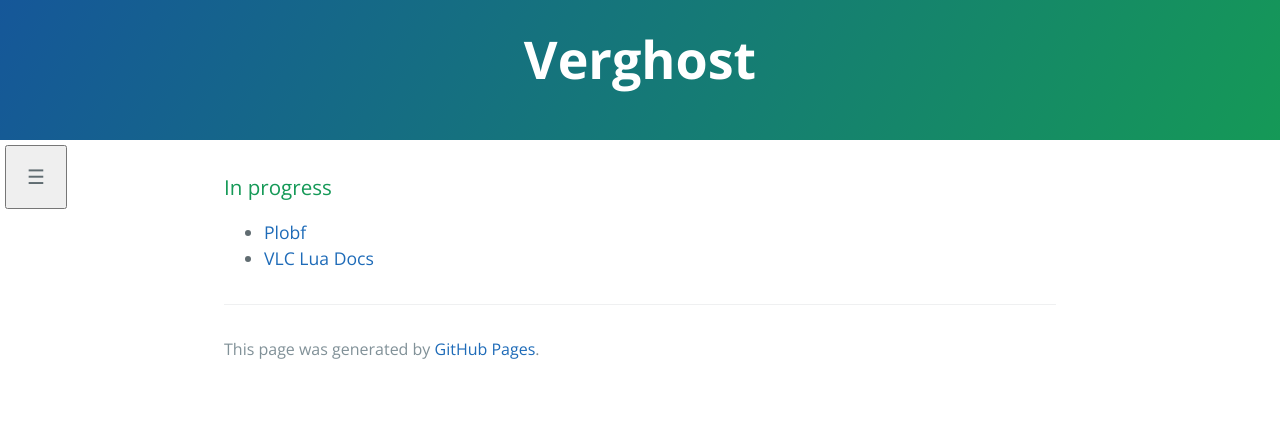
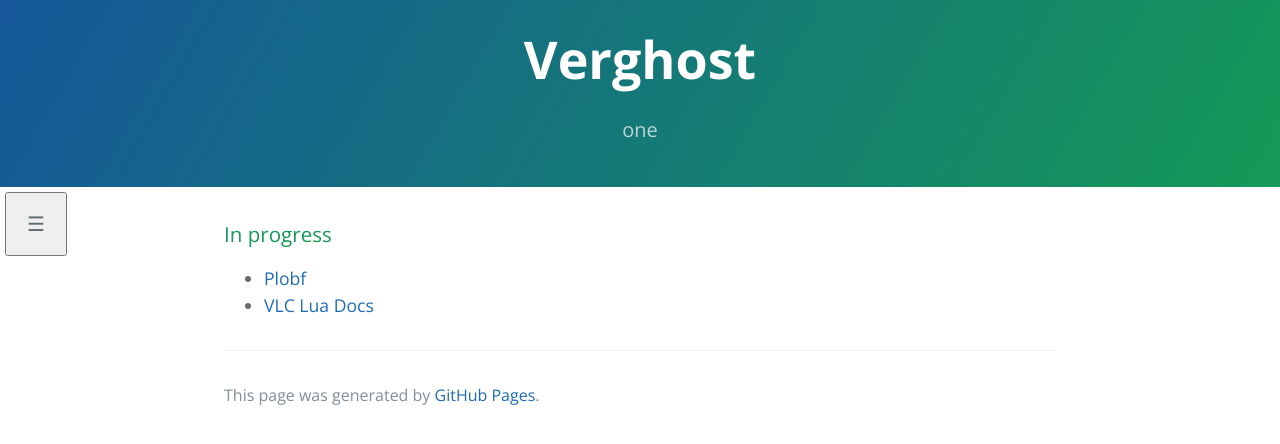
Before and after one commit to verghost/verghost, a Jekyll site: the page built from index.md, in a window 1280 px wide. Shown: the top 444 px of the page. Built offline with Jekyll 4.4.1, drawn with Linux system fonts in a browser that asks for light colours.

Commit message:
Update default.html

```diff
--- a/_layouts/default.html
+++ b/_layouts/default.html
@@ -71,7 +71,7 @@
   <body>
     <header class="page-header" role="banner" style="padding-top: 20px; padding-bottom: 10px;">
         <h1 class="project-name">{{ page.title | default: site.title | default: site.github.repository_name }}</h1>
-        <h2 class="project-tagline">{{ page.description | default: site.description | default: site.github.project_tagline }}</h2>
+        <h2 class="project-tagline">{{ page.dbg | default: site.description | default: site.github.project_tagline }}</h2>
     </header>
     <nav id="vgsidebar">
 	  <div id="sidebar-icon">
```
